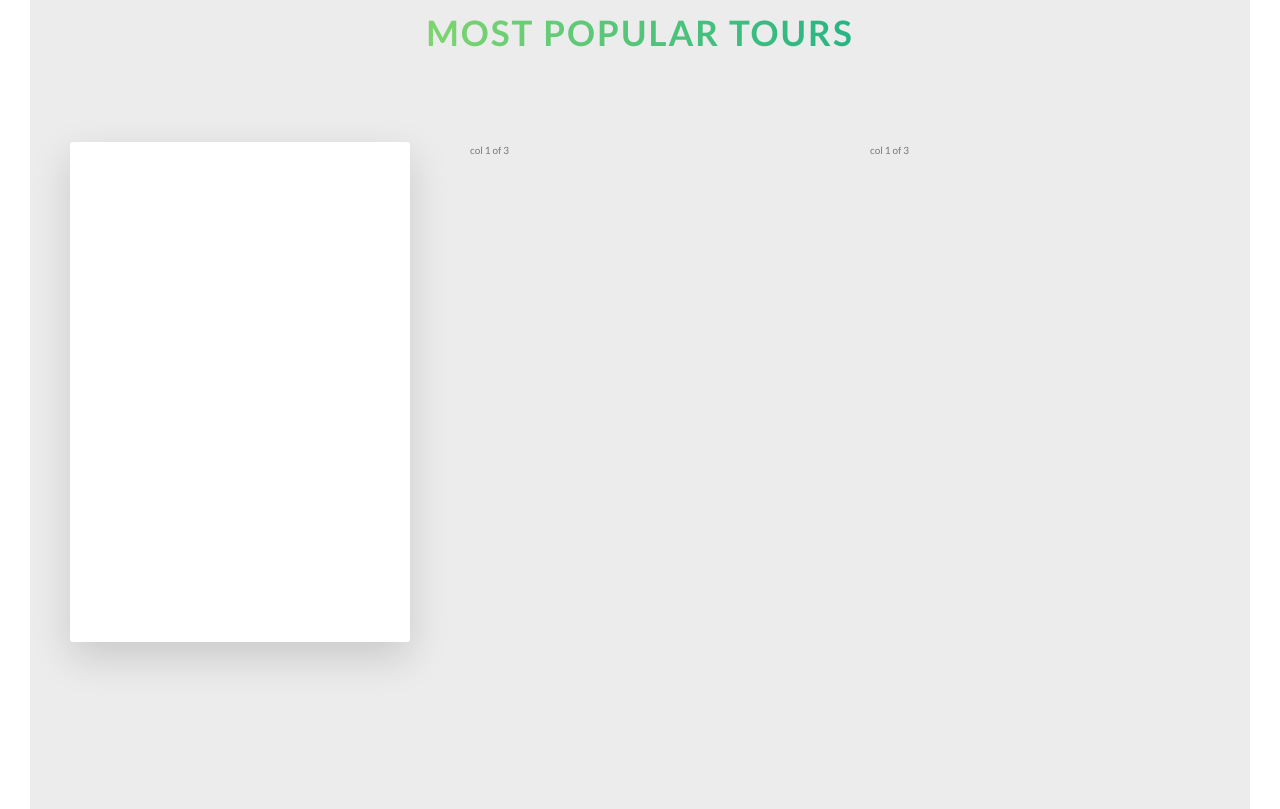
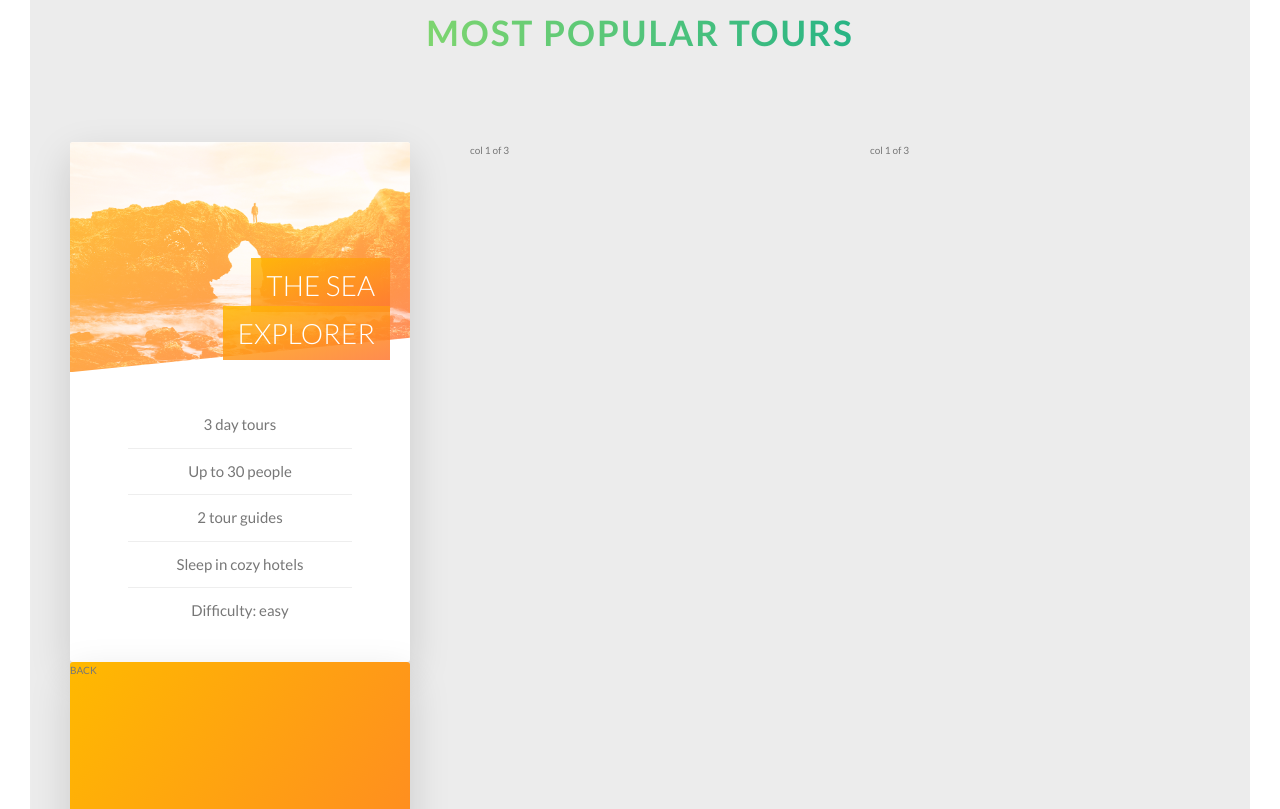
Before and after one commit to DariuszOkonski/Natours, a website: page index.html in a window 1280 px wide. Shown: the part 2431-3240 px from the top of the page. Drawn offline with Linux system fonts and the light colour scheme; files whose address does not match are found by name.

Commit message:
add front card styling

```diff
--- a/index.html
+++ b/index.html
@@ -155,7 +155,23 @@
         <div class="row">
           <div class="col-1-of-3">
             <div class="card">
-              <div class="card__side card__side--front">FRONT</div>
+              <div class="card__side card__side--front">
+                <div class="card__picture card__picture--1">&nbsp;</div>
+                <h4 class="card__heading">
+                  <span class="card__heading-span card__heading-span--1"
+                    >The Sea Explorer</span
+                  >
+                </h4>
+                <div class="card__details">
+                  <ul>
+                    <li>3 day tours</li>
+                    <li>Up to 30 people</li>
+                    <li>2 tour guides</li>
+                    <li>Sleep in cozy hotels</li>
+                    <li>Difficulty: easy</li>
+                  </ul>
+                </div>
+              </div>
               <div class="card__side card__side--back card__side--back-1">
                 BACK
               </div>
--- a/sass/abstracts/_variables.scss
+++ b/sass/abstracts/_variables.scss
@@ -10,6 +10,7 @@ $color-tertiary-light: #2998ff;
 $color-tertiary-dark: #5643fa;
 
 $color-grey-light-1: #ececec;
+$color-grey-light-2: #eee;
 
 $color-gray-dark: #777;
 $color-white: #fff;
--- a/sass/components/_card.scss
+++ b/sass/components/_card.scss
@@ -2,19 +2,18 @@
   perspective: 150rem;
   -moz-perspective: 150rem;
   position: relative;
-  height: 50rem;
+  height: 52rem;
 
   &__side {
-    color: #fff;
-    font-size: 2rem;
-    height: 50rem;
+    height: 52rem;
     transition: all 0.8s ease;
-    position: absolute;
+    // position: absolute;
     top: 0;
     left: 0;
     width: 100%;
     backface-visibility: hidden;
     border-radius: 3px;
+    overflow: hidden;
     box-shadow: 0 1.5rem 4rem rgba($color-black, 0.15);
 
     &--front {
@@ -22,7 +21,7 @@
     }
 
     &--back {
-      transform: rotateY(180deg);
+      // transform: rotateY(180deg);
 
       &-1 {
         background-image: linear-gradient(
@@ -35,10 +34,80 @@
   }
 
   &:hover &__side--front {
-    transform: rotateY(180deg);
+    // transform: rotateY(-180deg);
   }
 
   &:hover &__side--back {
-    transform: rotateY(0);
+    // transform: rotateY(0);
+  }
+
+  // front side styling
+  &__picture {
+    background-size: cover;
+    height: 23rem;
+    background-blend-mode: screen;
+    -webkit-clip-path: polygon(0 0, 100% 0, 100% 85%, 0 100%);
+    clip-path: polygon(0 0, 100% 0, 100% 85%, 0 100%);
+
+    &--1 {
+      background-image: linear-gradient(
+          to right bottom,
+          $color-secondary-light,
+          $color-sccondary-dark
+        ),
+        url("../img/nat-5.jpg");
+    }
+
+    &--2 {
+      background-image: url("../img/nat-5.jpg");
+    }
+
+    &--3 {
+      background-image: url("../img/nat-5.jpg");
+    }
+  }
+
+  &__heading {
+    font-size: 2.8rem;
+    font-weight: 300;
+    text-transform: uppercase;
+    color: $color-white;
+    position: absolute;
+    top: 12rem;
+    right: 2rem;
+    text-align: right;
+    width: 60%;
+  }
+
+  &__heading-span {
+    padding: 1rem 1.5rem;
+    -webkit-box-decoration-break: clone;
+    box-decoration-break: clone;
+    &--1 {
+      background-image: linear-gradient(
+        to right bottom,
+        rgba($color-secondary-light, 0.85),
+        rgba($color-sccondary-dark, 0.85)
+      );
+    }
+  }
+
+  &__details {
+    padding: 3rem;
+    ul {
+      list-style: none;
+      width: 80%;
+      margin: 0 auto;
+
+      li {
+        text-align: center;
+        font-size: 1.5rem;
+        padding: 1rem;
+
+        &:not(:last-child) {
+          border-bottom: 1px solid $color-grey-light-2;
+        }
+      }
+    }
   }
 }
--- a/sass/layout/_header.scss
+++ b/sass/layout/_header.scss
@@ -1,13 +1,14 @@
 .header {
   height: 95vh;
-    background-image:
-        linear-gradient(
+  background-image: linear-gradient(
       to right bottom,
       rgba($color-primary-light, 0.8),
-            rgba($color-primary-dark, 0.8))
-        ,url('../img/hero-small.jpg');
+      rgba($color-primary-dark, 0.8)
+    ),
+    url("../img/hero-small.jpg");
   background-size: cover;
   background-position: top;
+  -webkit-clip-path: polygon(0 0, 100% 0, 100% 75vh, 0 100%);
   clip-path: polygon(0 0, 100% 0, 100% 75vh, 0 100%);
   position: relative;
 
```
Also changed, not shown: css/main.css, 1 other file. Lines whose indentation alone changed are shown as unchanged.
